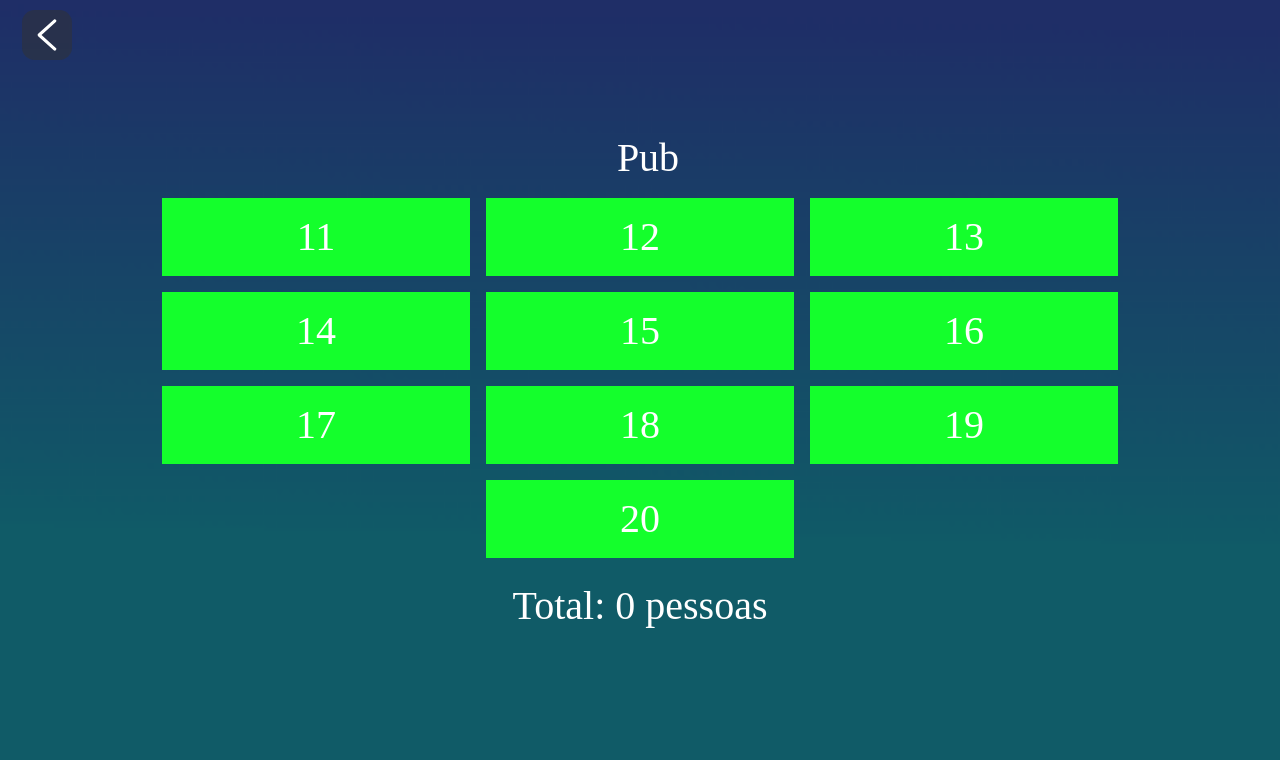
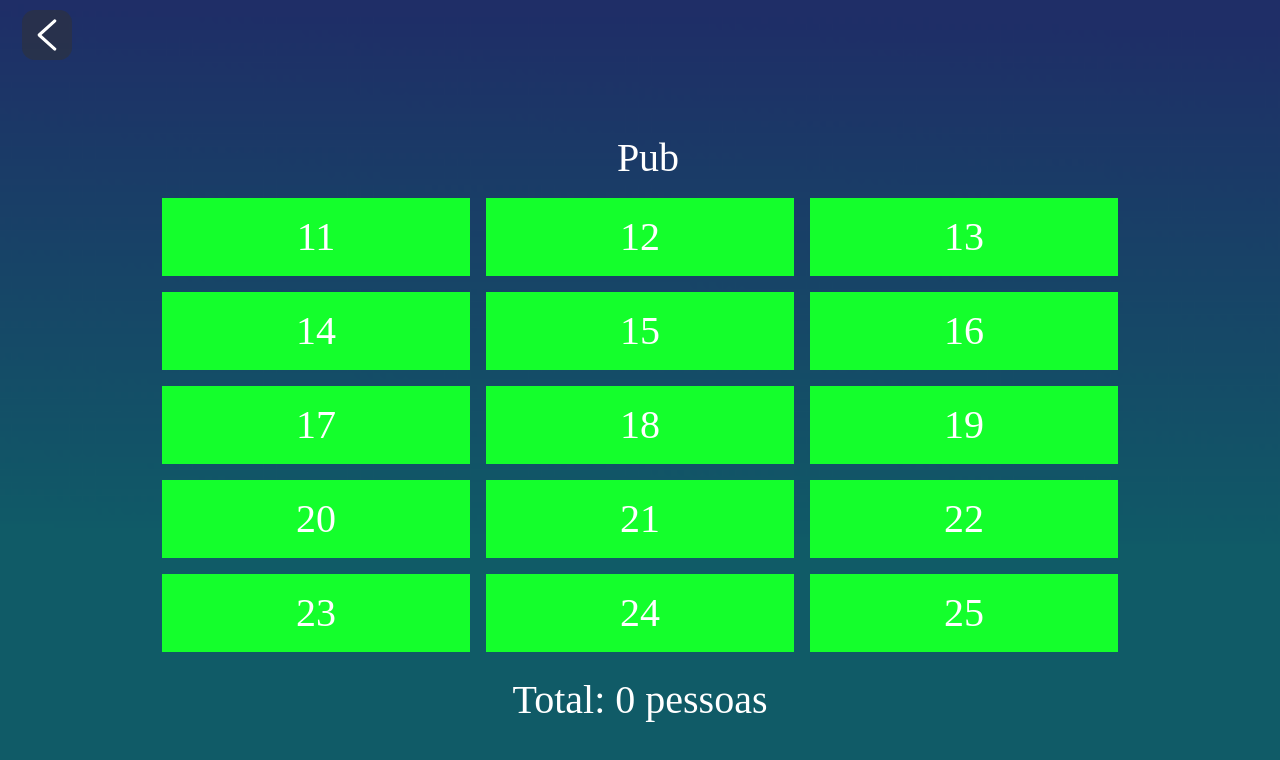
Before and after one commit to lucaadev/Comidaria, a React (Create React App) app in the folder web/: page /pub in a window 1280 px wide. Shown: the top 760 px of the page. Built offline with nearby package versions, Linux system fonts and the light colour scheme; a web font is replaced by a local one.

Commit message:
FIX: return the table numbers correctly

```diff
--- a/web/src/pages/Cafe/index.jsx
+++ b/web/src/pages/Cafe/index.jsx
@@ -24,7 +24,7 @@
 						<div className='col-12 d-flex flex-column justify-content-center align-items-center'>
 							<h1 className='textButton ms-3 mt-3'>Café</h1>
 							<Tables
-								Qtdmesas={[1, 2, 3, 4, 5, 6, 7, 8, 9, 10]}
+								Qtdmesas={[1, 2, 3, 4, 5, 6, 7, 8, 9, 10, 51]}
 								local={'mesasCafe'}
 							/>
 							<h1 className='textButton mt-3'>Total: {totalPessoas} pessoas</h1>
--- a/web/src/pages/Jardim/index.jsx
+++ b/web/src/pages/Jardim/index.jsx
@@ -24,7 +24,7 @@
 						<div className='col-12 d-flex flex-column justify-content-center align-items-center'>
 							<h1 className='textButton ms-3 mt-3'>Jardim</h1>
 							<Tables
-								Qtdmesas={[11, 12, 13, 14, 15, 16, 17, 18, 19, 20]}
+								Qtdmesas={[26, 27, 28, 29, 30, 31, 32, 33, 34, 35]}
 								local={'mesasJardim'}
 							/>
 							<h1 className='textButton mt-3'>Total: {totalPessoas} pessoas</h1>
--- a/web/src/pages/Pub/index.jsx
+++ b/web/src/pages/Pub/index.jsx
@@ -24,7 +24,7 @@
 						<div className='col-12 d-flex flex-column justify-content-center align-items-center'>
 							<h1 className='textButton ms-3 mt-3'>Pub</h1>
 							<Tables
-								Qtdmesas={[11, 12, 13, 14, 15, 16, 17, 18, 19, 20]}
+								Qtdmesas={[11, 12, 13, 14, 15, 16, 17, 18, 19, 20, 21, 22, 23, 24, 25]}
 								local={'mesasPub'}
 							/>
 							<h1 className='textButton mt-3'>Total: {totalPessoas} pessoas</h1>
```
